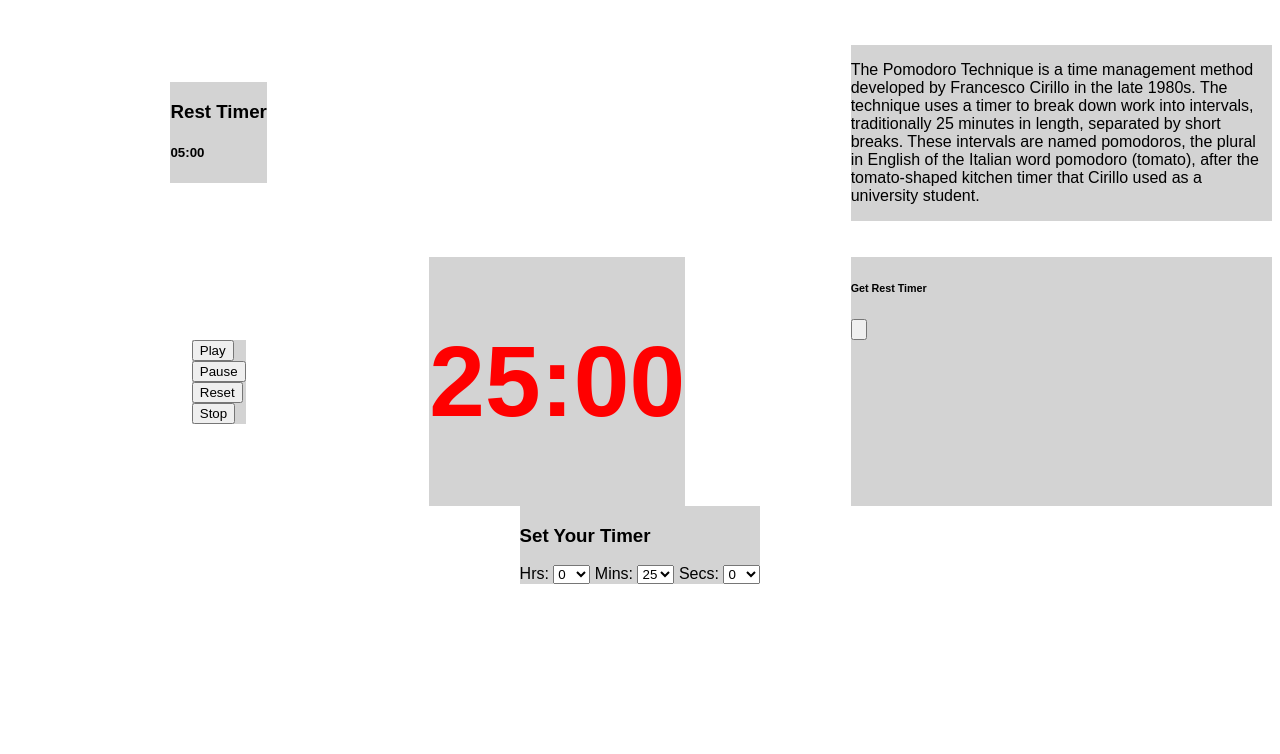
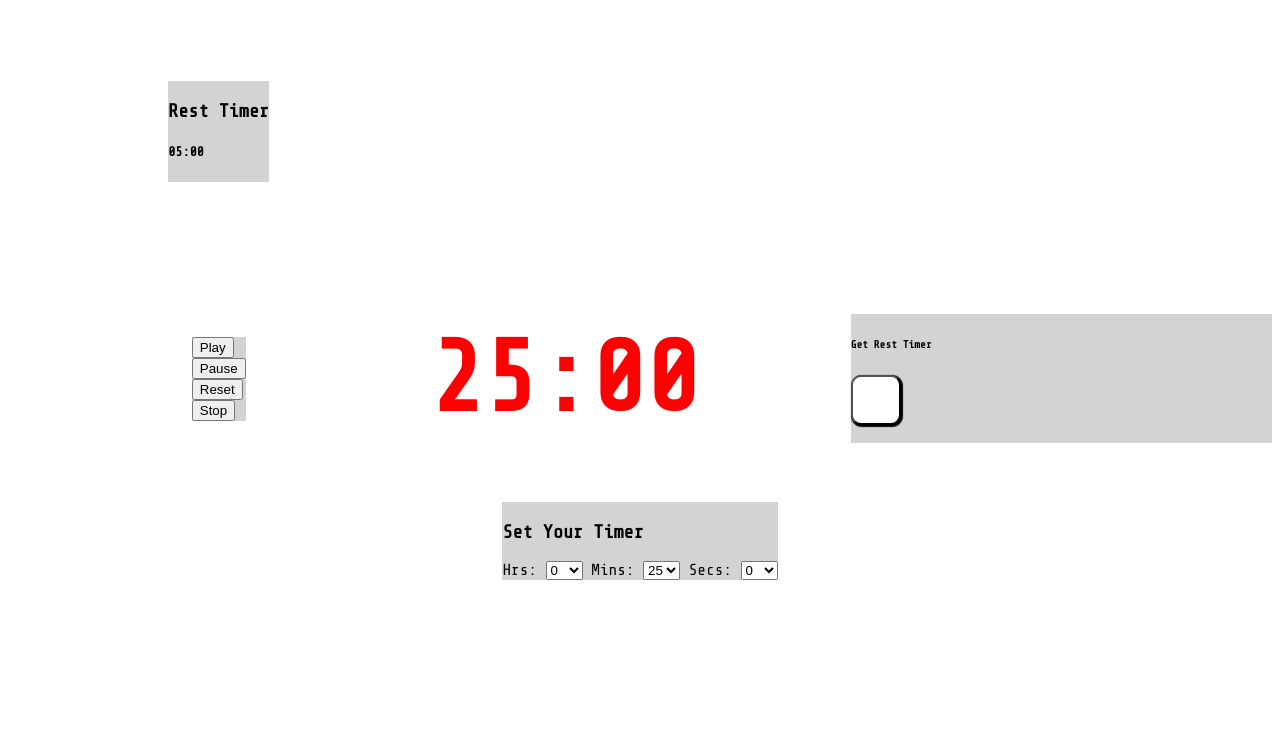
Before and after one commit to cwegscheid08/cwegscheid08.github.io, a PHP site: page / in a window 1280 px wide. Shown: the top 754 px of the page. Run offline with PHP 8.4, Linux system fonts and the light colour scheme.

Commit message:
Save before Computer Reload

```diff
--- a/index.html
+++ b/index.html
@@ -3,6 +3,7 @@
     <head>
         <title>Pomodoro Clock</title>
         <link rel="stylesheet" type="text/css" href="style/style.css">
+        <link href="https://fonts.googleapis.com/css?family=Share+Tech+Mono" rel="stylesheet">
     </head>
     <body class="container">
 
@@ -42,10 +43,10 @@
 
 		<div class="switch">
 			<h6 class="switchTitle">Get Rest Timer</h6>
-			<input type="button" name="typeSwitch"><br /><br />
+			<input class="switchButton" type="button" name="typeSwitch"><br /><br />
 		</div>
         <div class="text">
-        	<p>The Pomodoro Technique is a time management method developed by Francesco Cirillo in the late 1980s. The technique uses a timer to break down work into intervals, traditionally 25 minutes in length, separated by short breaks. These intervals are named pomodoros, the plural in English of the Italian word pomodoro (tomato), after the tomato-shaped kitchen timer that Cirillo used as a university student.</p>
+<!--         	<p>The Pomodoro Technique is a time management method developed by Francesco Cirillo in the late 1980s. The technique uses a timer to break down work into intervals, traditionally 25 minutes in length, separated by short breaks. These intervals are named pomodoros, the plural in English of the Italian word pomodoro (tomato), after the tomato-shaped kitchen timer that Cirillo used as a university student.</p> -->
         </div>
 
 
--- a/script/script.js
+++ b/script/script.js
@@ -65,7 +65,7 @@ function updateDisplay() {
 
 function setWorkTime() {
 	initWork == true ? (firstWork = Object.assign({}, clock), (lastWork = Object.assign({}, firstWork))): "";
-	initWork == true ? (initWork = false) : (inputHour[lastWork.hr].selected = true, inputMinute[lastWork.min/5].selected = true, inputSeconds[lastWork.sec/5].selected = true);
+	initWork == true ? (initWork = false) : (inputHour[lastWork.hr].selected = true, inputMinute[lastWork.min/5].selected = true, inputSeconds[(lastWork.sec/5)*-1].selected = true);
 	updateDisplay();
 }
 
--- a/style/style.css
+++ b/style/style.css
@@ -7,7 +7,7 @@ html {
 .container {
 	width: auto;
 	heigth: 100%;
-	font-family: sans-serif;
+	font-family: 'Share Tech Mono', monospace;
 	font-weight: 100;
 	display: grid;
 	grid-template-areas:
@@ -29,11 +29,12 @@ html {
 
 .mainDisplay {
 	color: red;
+	/*text-shadow: 1px 1px 1px 1px black;*/
 	font-size: 50px;
 	grid-area: mainTimer;
 	align-self: center;
 	justify-self: start;
-	background-color: lightgray;
+	/* background-color: lightgray; */
 }
 
 .backupDisplay {
@@ -60,4 +61,13 @@ html {
 .switch {
 	grid-area: switch;
 	background-color: lightgray;
+	align-self: center;
 }
+
+.switchButton {
+	width: 50px;
+	height: 50px;
+	background-color: white;
+	border-radius: 10px;
+	box-shadow: 1px 1px 1px 1px black;
+}
```
